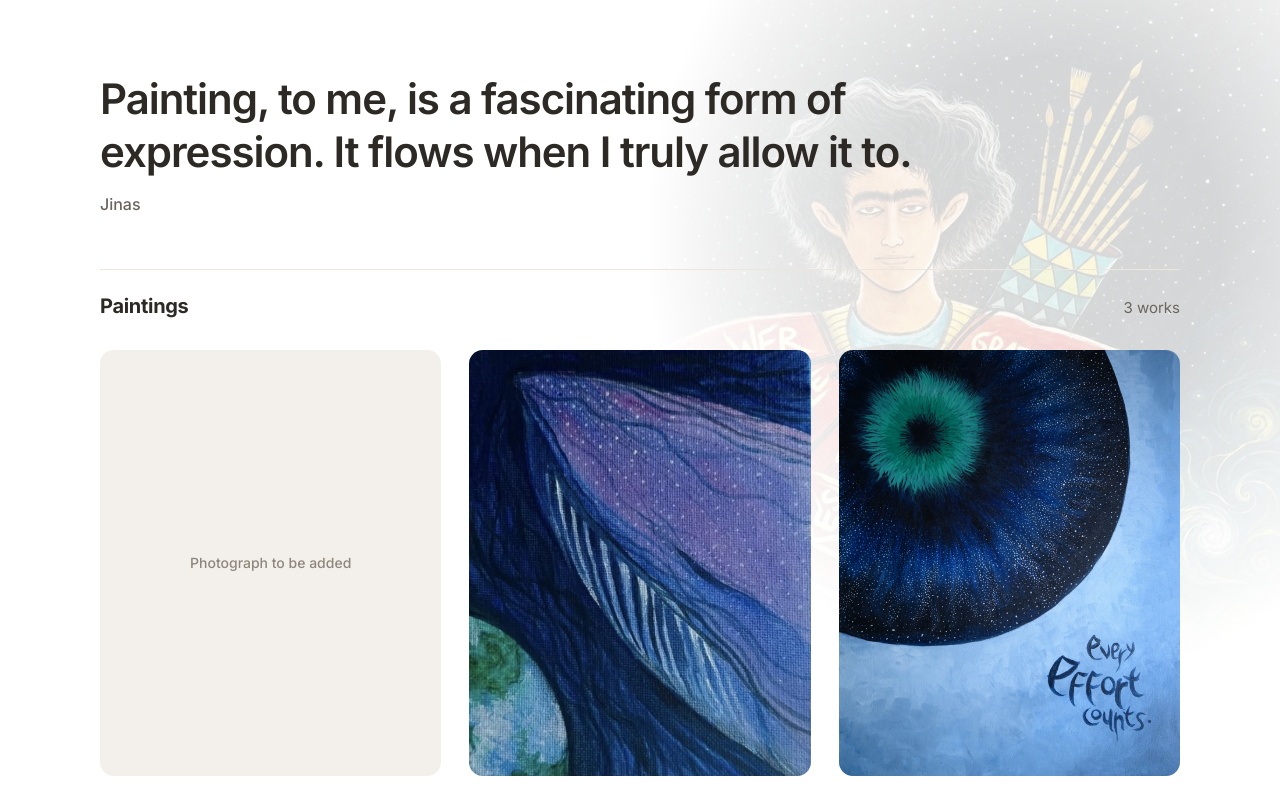
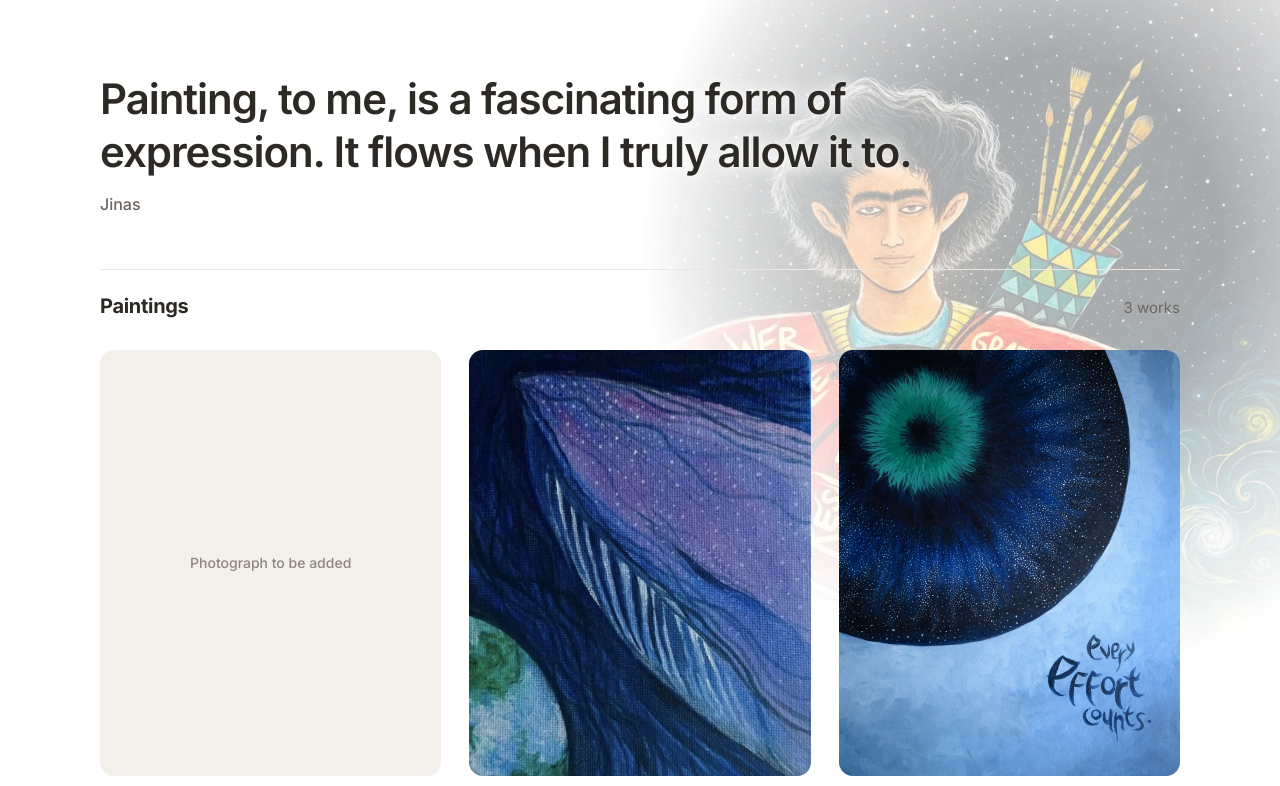
Before and after one commit to jinasthadayil/lifeofjinas, a plain HTML site: page index.html in a window 1280 px wide. Shown: the part 70-856 px from the top of the page. Drawn offline with Linux system fonts and the light colour scheme.

Commit message:
Make Artcher backdrop more visible; add soft halo behind intro text
Co-Authored-By: Claude Opus 5.5 <noreply@anthropic.com>
Claude-Session: https://claude.ai/code/session_01LETptA9N7Jg928BgMe4Kc1

```diff
--- a/index.html
+++ b/index.html
@@ -44,9 +44,10 @@ header .wrap{display:flex;align-items:center;justify-content:space-between;gap:1
 
 /* Opening words */
 .backdrop{position:absolute;top:0;right:0;width:min(760px,62vw);aspect-ratio:1161/1355;z-index:-1;pointer-events:none;
-  background:url(images/artcher-backdrop.jpg) center top/cover no-repeat;opacity:.16;filter:saturate(.75);
+  background:url(images/artcher-backdrop.jpg) center top/cover no-repeat;opacity:.34;
   -webkit-mask-image:radial-gradient(ellipse 75% 70% at 70% 35%,#000 30%,transparent 72%);mask-image:radial-gradient(ellipse 75% 70% at 70% 35%,#000 30%,transparent 72%)}
-@media (max-width:700px){.backdrop{width:100vw;opacity:.08}}
+@media (max-width:700px){.backdrop{width:100vw;opacity:.24}}
+.intro blockquote,.intro cite{text-shadow:0 0 2px #fff,0 0 14px #fff,0 0 28px #fff}
 .intro{padding-block:clamp(32px,5vw,72px) clamp(32px,4vw,56px);max-width:820px}
 .intro blockquote{margin:0;font-size:clamp(26px,3.6vw,42px);line-height:1.25;font-weight:600;letter-spacing:-.025em;text-wrap:balance}
 .intro cite{display:block;margin-top:14px;font-style:normal;font-size:16px;font-weight:500;color:var(--soft)}
```
